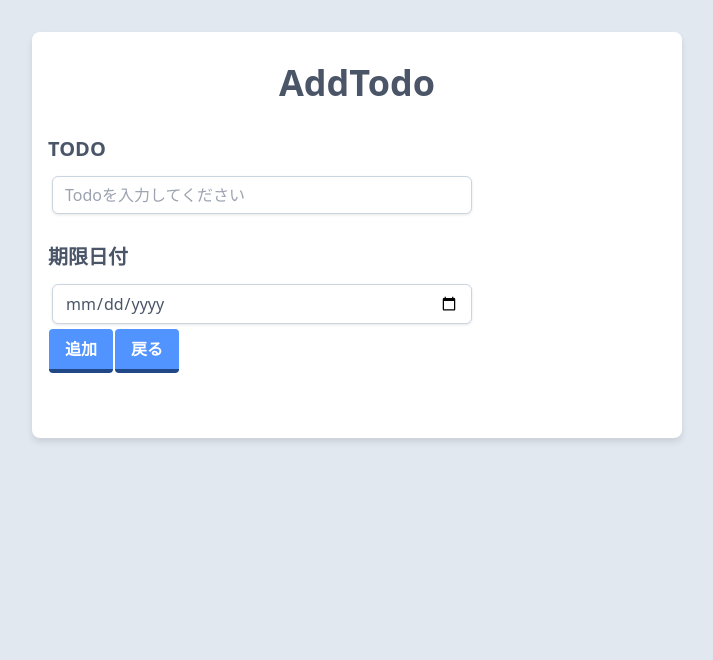
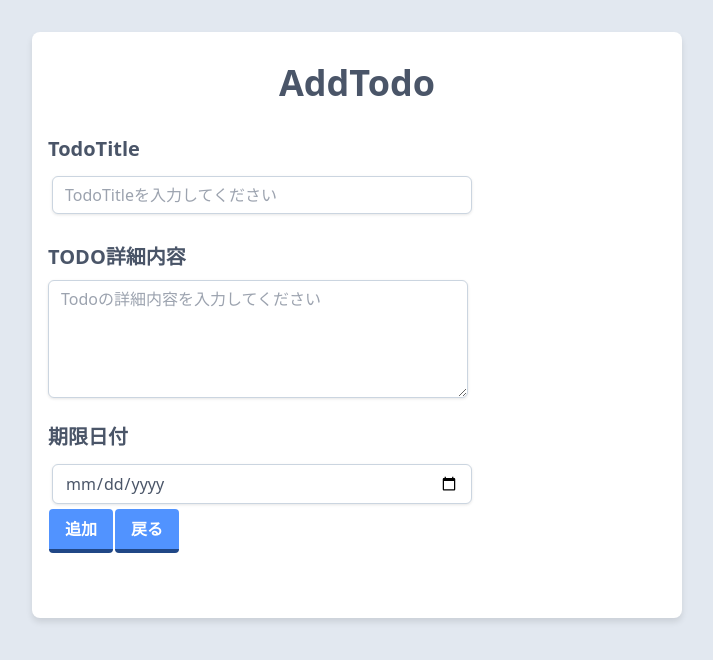
Before and after one commit to reoroi/my-todoapp-nextjs13, a Next.js app: page /components/AddTodo in a window 1280 px wide. Shown: the top 660 px of the page, without its empty margins (283-996 px from the left). Built offline with nearby package versions, Linux system fonts and the light colour scheme.

Commit message:
addtodoの追加ボタン完成

```diff
--- a/src/app/components/AddTodo/page.tsx
+++ b/src/app/components/AddTodo/page.tsx
@@ -1,33 +1,17 @@
-'use client'
+"use client";
 
-import React, { useState } from "react";
+import React, { ChangeEvent, useState } from "react";
 import "../../globals.css";
 import Link from "next/link";
+import { handleClientScriptLoad } from "next/script";
+import { handleSubmit } from "@/app/function";
 
 const AddTodo = () => {
-
   const [additionalTodo, setAdditionalTodo] = useState<string>(""); //追加TODO
   const [additionalDate, setAdditionalDate] = useState<string>(""); //追加Date
+  const [additionalTodoDetail, setAdditionalTodoDetail] = useState<string>("");
 
-    // 追加ボタン
-
-        {/* <div className="input-area">
-            <input
-              onChange={(e) => setAdditionalTodo(e.target.value)}
-              value={additionalTodo}
-              placeholder="TODOを入力してください"
-            />
-            <div className="input-button">
-              <input
-                onChange={(e) => setAdditionalDate(e.target.value)}
-                type="date"
-                value={additionalDate || ""}
-              />
-              <button onClick={clickAdd} className="add-btn">
-                追加
-              </button>
-            </div>
-          </div> */}
+  // 追加ボタン
 
   return (
     <div>
@@ -35,38 +19,54 @@ const AddTodo = () => {
       <div className="addTodo-content">
         <form
           className="addTodo-form"
-          // onSubmit={handleSubmit}
+          onSubmit={async (e) =>
+            await handleSubmit(
+              e,
+              additionalTodo,
+              additionalDate,
+              additionalTodoDetail,
+              setAdditionalDate,
+              setAdditionalTodo,
+              setAdditionalTodoDetail
+            )
+          }
         >
           <div className="content-lastchild">
             <div className="addTodo-content">
-              <p className="addtodo-p">TODO</p>
+              <p className="addtodo-p">TodoTitle</p>
               <input
                 className="addTodo-input"
-                placeholder="Todoを入力してください"
-                // onChange={(e) => setId(e.target.value)}
+                placeholder="TodoTitleを入力してください"
+                value={additionalTodo}
+                onChange={(e:ChangeEvent<HTMLInputElement>) => setAdditionalTodo(e.target.value)}
                 type="text"
+              />
+            </div>
+            <div className="addTodo-content">
+              <p className="addtodo-p">TODO詳細内容</p>
+              <textarea
+                className="addTodo-input"
+                placeholder="Todoの詳細内容を入力してください"
+                onChange={(e:ChangeEvent<HTMLTextAreaElement>) => setAdditionalTodoDetail(e.target.value)}
+                rows={5}
+                value={additionalTodoDetail}
               />
             </div>
             <div className="addTodo-content">
               <p className="addtodo-p">期限日付</p>
               <input
-                // onChange={(e) => setTitle(e.target.value)}
+                onChange={(e) => setAdditionalDate(e.target.value)}
                 className="addTodo-input"
                 type="date"
+                value={additionalDate}
               />
             </div>
           </div>
           <div className="addTodo-Horizontal">
-          <button
-          className=""
-            type="submit"
-            // disabled={loading}
-          >
-            追加
-          </button>
-          <Link href={'/'}>
-          <button>戻る</button>
-          </Link>
+            <button type="submit">追加</button>
+            <Link href={"/"}>
+              <button>戻る</button>
+            </Link>
           </div>
         </form>
       </div>
```
